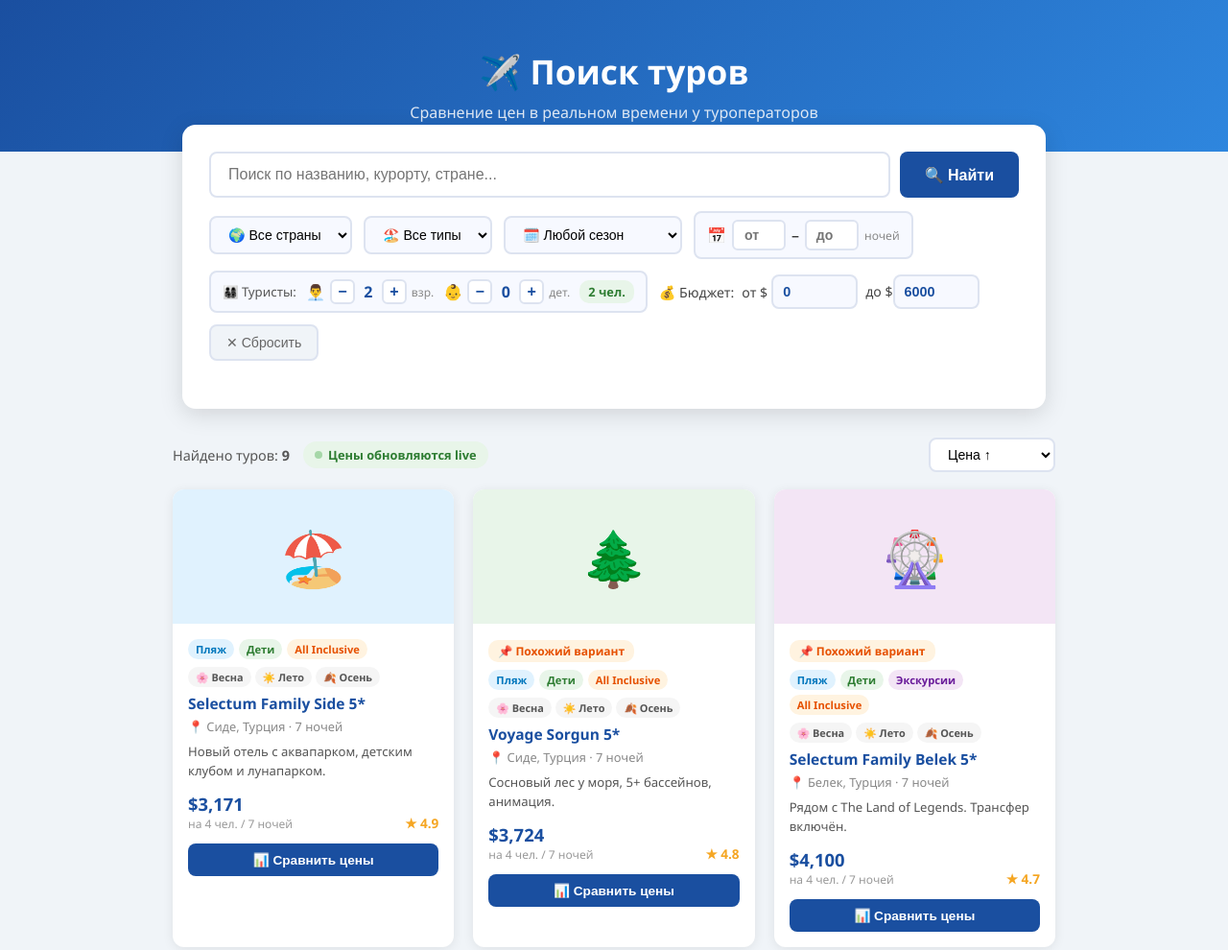
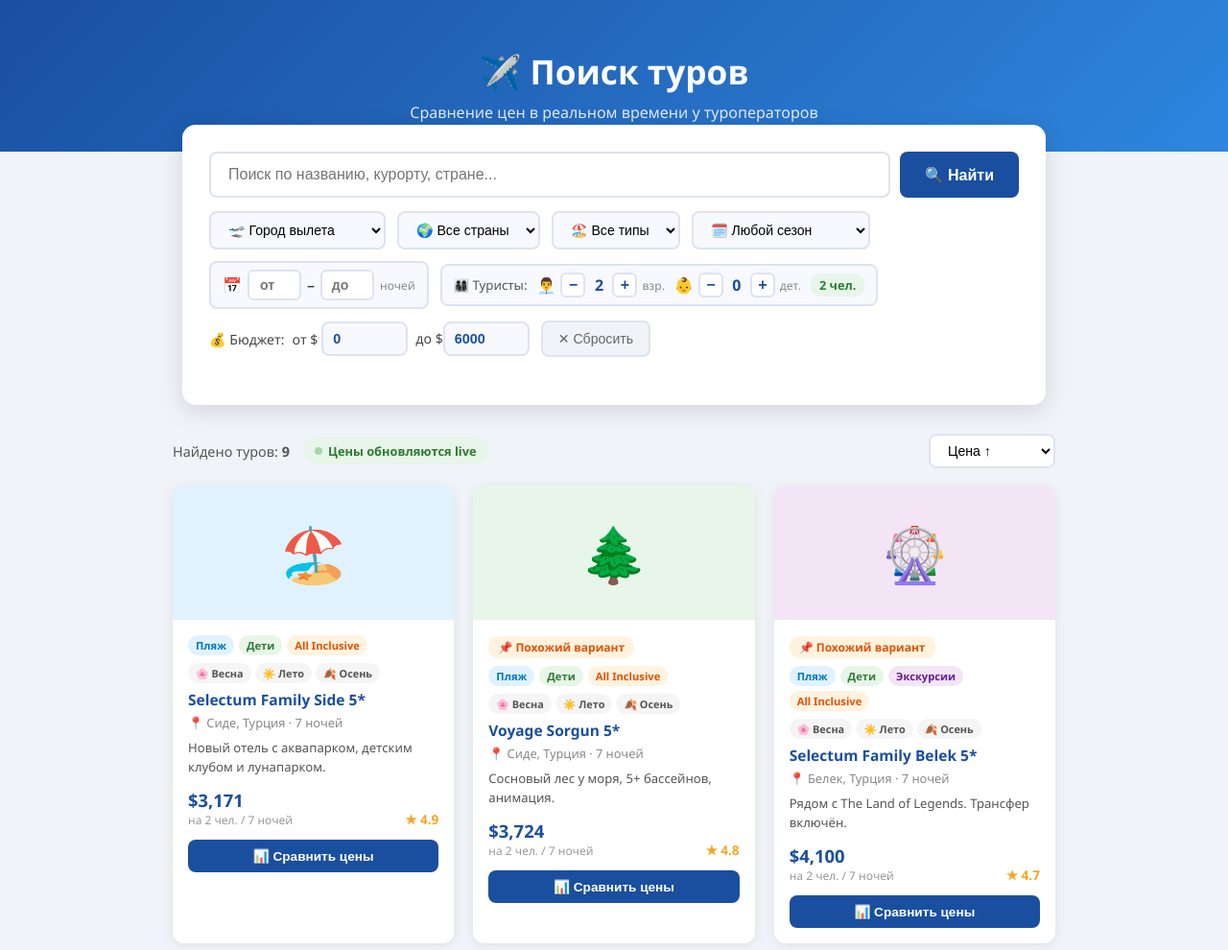
Before and after one commit to SauleKis/SauleKis, a plain HTML site: page index.html in a window 1280 px wide. Shown: the top 990 px of the page at 96% size. Drawn offline with Linux system fonts and the light colour scheme.

Commit message:
Добавлен выбор города вылета с фильтрацией и доплатой к цене

```diff
--- a/index.html
+++ b/index.html
@@ -97,6 +97,7 @@
     .tag.season    { background: #f5f5f5; color: #555; font-size: 0.68rem; }
     .card-seasons  { display: flex; gap: 4px; flex-wrap: wrap; margin-bottom: 6px; }
     .suggest-badge { font-size: 0.75rem; font-weight: 700; color: #e65100; background: #fff3e0; padding: 3px 10px; border-radius: 10px; margin-bottom: 8px; display: inline-block; }
+    .dep-badge { font-size: 0.75rem; font-weight: 600; color: #1565c0; background: #e3f2fd; padding: 2px 8px; border-radius: 10px; margin-left: 4px; }
     .suggest-banner { grid-column: 1/-1; background: #fff8e1; border: 2px dashed #ffc107; border-radius: 10px; padding: 14px 18px; font-size: 0.9rem; color: #795548; font-weight: 500; margin-bottom: 4px; }
 
     .people-filter { display: flex; align-items: center; gap: 10px; flex-wrap: wrap; background: #f7f9ff; border: 2px solid #dde3f0; border-radius: 8px; padding: 7px 12px; }
@@ -224,6 +225,17 @@
     <button id="search-btn" onclick="doSearch()">🔍 Найти</button>
   </div>
   <div class="filters">
+    <select id="filter-departure" onchange="applyFilters()">
+      <option value="">🛫 Город вылета</option>
+      <option value="Москва">🏙️ Москва</option>
+      <option value="Санкт-Петербург">🏙️ Санкт-Петербург</option>
+      <option value="Екатеринбург">🏙️ Екатеринбург</option>
+      <option value="Новосибирск">🏙️ Новосибирск</option>
+      <option value="Казань">🏙️ Казань</option>
+      <option value="Краснодар">🏙️ Краснодар</option>
+      <option value="Алматы">🏙️ Алматы</option>
+      <option value="Астана">🏙️ Астана</option>
+    </select>
     <select id="filter-country" onchange="applyFilters()">
       <option value="">🌍 Все страны</option>
       <option value="Турция">🇹🇷 Турция</option>
@@ -327,6 +339,22 @@
 const tagLabels = { beach:"Пляж", kids:"Дети", ai:"All Inclusive", excursion:"Экскурсии", history:"История" };
 const seasonLabels = { winter:"❄️ Зима", spring:"🌸 Весна", summer:"☀️ Лето", autumn:"🍂 Осень" };
 
+// доплата за перелёт из города (на человека, $)
+const departurePrices = {
+  "Москва": 0, "Санкт-Петербург": 40, "Екатеринбург": 80,
+  "Новосибирск": 120, "Казань": 50, "Краснодар": 30,
+  "Алматы": 100, "Астана": 110
+};
+
+// города вылета доступны для всех туров
+const departureAvailable = {
+  "Турция":  ["Москва","Санкт-Петербург","Екатеринбург","Казань","Краснодар","Алматы","Астана"],
+  "Египет":  ["Москва","Санкт-Петербург","Екатеринбург","Казань","Новосибирск"],
+  "Таиланд": ["Москва","Новосибирск","Екатеринбург","Алматы","Астана"],
+  "ОАЭ":     ["Москва","Санкт-Петербург","Алматы","Астана"],
+  "Греция":  ["Москва","Санкт-Петербург","Краснодар","Екатеринбург"],
+};
+
 const tours = [
   { id:1, name:"Selectum Family Side 5*",   country:"Турция",  resort:"Сиде",     price:3200, nights:7,  rating:4.9, tags:["beach","kids","ai"],             seasons:["spring","summer","autumn"], desc:"Новый отель с аквапарком, детским клубом и лунапарком.", emoji:"🏖️", bg:"#e0f2fe" },
   { id:2, name:"Voyage Sorgun 5*",           country:"Турция",  resort:"Сиде",     price:3750, nights:7,  rating:4.8, tags:["beach","kids","ai"],             seasons:["spring","summer","autumn"], desc:"Сосновый лес у моря, 5+ бассейнов, анимация.", emoji:"🌲", bg:"#e8f5e9" },
@@ -363,6 +391,11 @@
   const tags = t.tags.map(tg => `<span class="tag ${tg}">${tagLabels[tg]}</span>`).join('');
   const seasons = t.seasons.map(s => `<span class="tag season">${seasonLabels[s]}</span>`).join('');
   const suggBadge = isSuggestion ? `<div class="suggest-badge">📌 Похожий вариант</div>` : '';
+  const dep = document.getElementById('filter-departure').value;
+  const depExtra = dep ? (departurePrices[dep] || 0) * (people.adults + people.kids) : 0;
+  const depBadge = dep ? `<span class="dep-badge">🛫 из ${dep}</span>` : '';
+  const total = people.adults + people.kids || 4;
+  const displayPrice = Math.round(livePrices[t.id] / 4 * total) + depExtra;
   return `
     <div class="tour-card" id="tour-${t.id}" data-price="${t.price}" data-rating="${t.rating}" data-nights="${t.nights}" data-country="${t.country}" data-tags="${t.tags.join(',')}">
       <div class="card-img" style="background:${t.bg}">${t.emoji}</div>
@@ -371,12 +404,12 @@
         <div class="card-tags">${tags}</div>
         <div class="card-seasons">${seasons}</div>
         <h3>${t.name}</h3>
-        <div class="location">📍 ${t.resort}, ${t.country} · ${t.nights} ночей</div>
+        <div class="location">📍 ${t.resort}, ${t.country} · ${t.nights} ночей ${depBadge}</div>
         <p class="desc">${t.desc}</p>
         <div class="price-block">
           <div class="price-wrap">
-            <div class="price-live" id="price-${t.id}">$${t.price.toLocaleString()}</div>
-            <div class="price-nights">на 4 чел. / ${t.nights} ночей</div>
+            <div class="price-live" id="price-${t.id}">$${displayPrice.toLocaleString()}</div>
+            <div class="price-nights">на ${total} чел. / ${t.nights} ночей${depExtra ? ' (вкл. перелёт)' : ''}</div>
           </div>
           <div class="card-rating">★ ${t.rating}</div>
         </div>
@@ -563,6 +596,7 @@
 
 function applyFilters() {
   const q = document.getElementById('search-input').value.toLowerCase().trim();
+  const departure = document.getElementById('filter-departure').value;
   const country = document.getElementById('filter-country').value;
   const season = document.getElementById('filter-season').value;
   const type = document.getElementById('filter-type').value;
@@ -577,6 +611,7 @@
             !t.resort.toLowerCase().includes(q) &&
             !t.country.toLowerCase().includes(q) &&
             !t.desc.toLowerCase().includes(q)) return false;
+    if (departure && !(departureAvailable[t.country] || []).includes(departure)) return false;
     if (country && t.country !== country) return false;
     if (season && !t.seasons.includes(season)) return false;
     if (type && !t.tags.includes(type)) return false;
@@ -634,6 +669,7 @@
   document.getElementById('cnt-adults').textContent = 2;
   document.getElementById('cnt-kids').textContent = 0;
   document.getElementById('people-total').textContent = '2 чел.';
+  document.getElementById('filter-departure').value = '';
   document.getElementById('filter-nights-min').value = '';
   document.getElementById('filter-nights-max').value = '';
   document.getElementById('filter-season').value = '';
```
